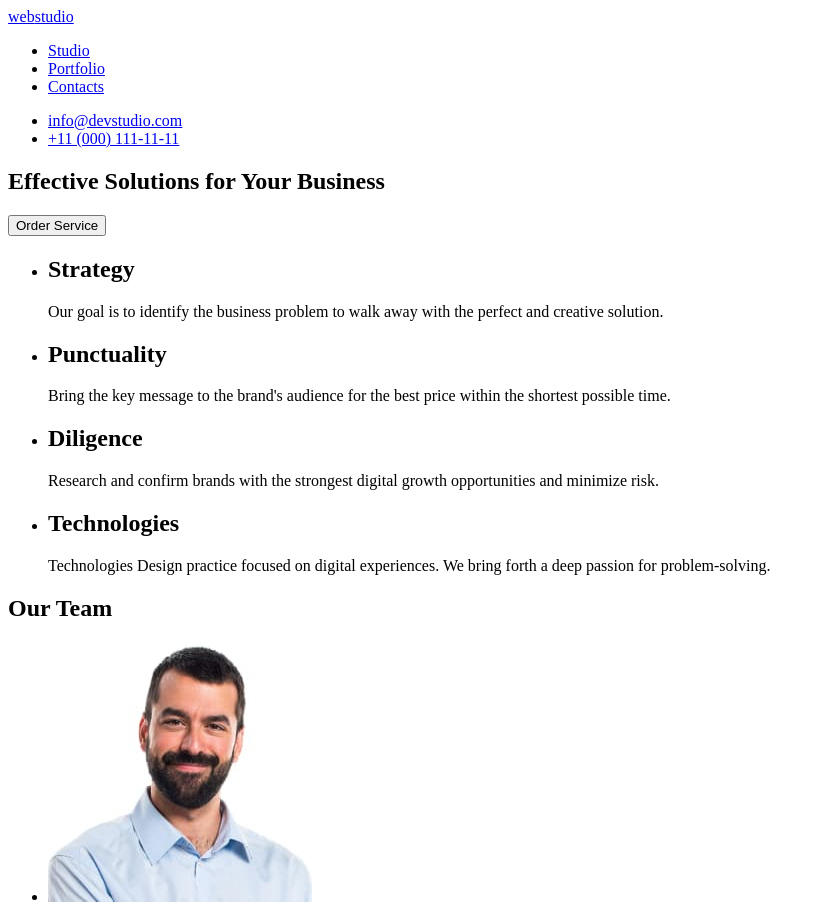
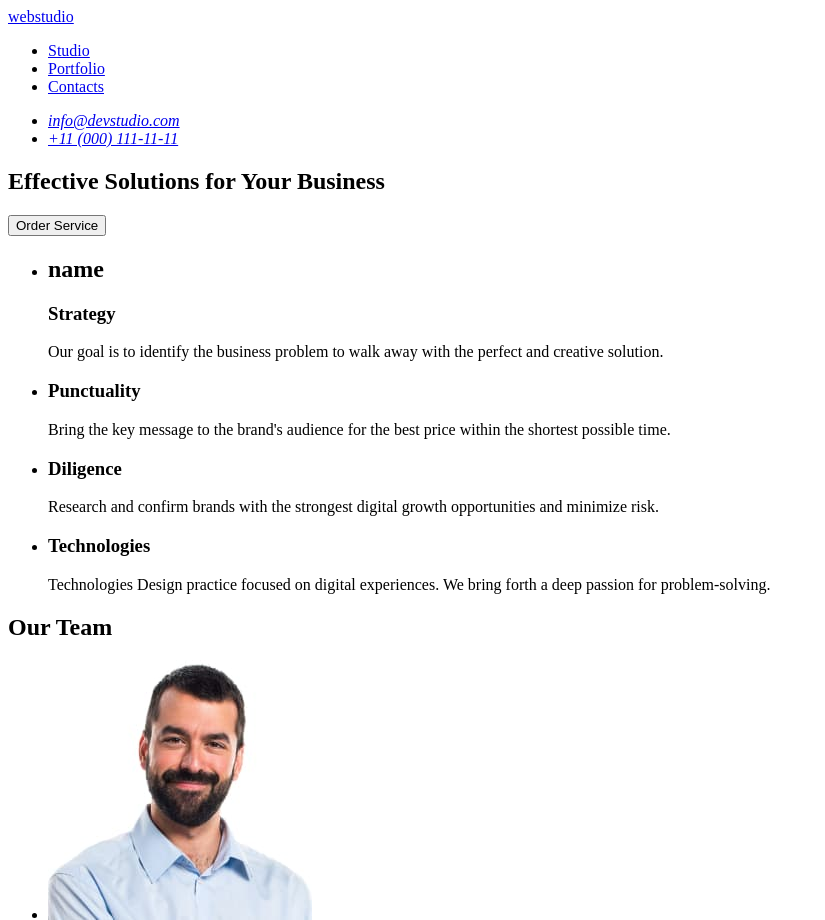
Before and after one commit to liudmylasokalska/goit-markup-hw-01, a plain HTML site: page index.html in a window 1280 px wide. Shown: the top 920 px of the page, without its empty margins (0-825 px from the left). Drawn offline with Linux system fonts and the light colour scheme.

Commit message:
Add files via upload

```diff
--- a/index.html
+++ b/index.html
@@ -7,18 +7,20 @@
   </head>
   <body>
     <header>
-      <a href="./index.html"><span>web</span>studio</a>
       <nav>
+        <a href="./index.html">webstudio</a>
         <ul>
           <li><a href="Studio">Studio</a></li>
           <li><a href="Portfolio">Portfolio</a></li>
           <li><a href="Contacts">Contacts</a></li>
         </ul>
       </nav>
-      <ul>
-        <li><a href="mailto:info@devstudio.com">info@devstudio.com</a></li>
-        <li><a href="tel:110001111111">+11 (000) 111-11-11</a></li>
-      </ul>
+      <address>
+        <ul>
+          <li><a href="mailto:info@devstudio.com">info@devstudio.com</a></li>
+          <li><a href="tel:+110001111111">+11 (000) 111-11-11</a></li>
+        </ul>
+      </address>
     </header>
     <main>
       <!-- #region main section -->
@@ -31,28 +33,29 @@
       <section>
         <ul>
           <li>
-            <h2>Strategy</h2>
+            <h2>name</h2>
+            <h3>Strategy</h3>
             <p>
               Our goal is to identify the business problem to walk away with the
               perfect and creative solution.
             </p>
           </li>
           <li>
-            <h2>Punctuality</h2>
+            <h3>Punctuality</h3>
             <p>
               Bring the key message to the brand's audience for the best price
               within the shortest possible time.
             </p>
           </li>
           <li>
-            <h2>Diligence</h2>
+            <h3>Diligence</h3>
             <p>
               Research and confirm brands with the strongest digital growth
               opportunities and minimize risk.
             </p>
           </li>
           <li>
-            <h2>Technologies</h2>
+            <h3>Technologies</h3>
             <p>
               Technologies Design practice focused on digital experiences. We
               bring forth a deep passion for problem-solving.
@@ -110,7 +113,7 @@
       <!-- #endregion team-->
     </main>
     <footer>
-      <a href="./index.html"><span>web</span>studio</a>
+      <a href="./index.html">webstudio</a>
       <p>
         Increase the flow of customers and sales for your business with digital
         marketing & growth solutions.
```
